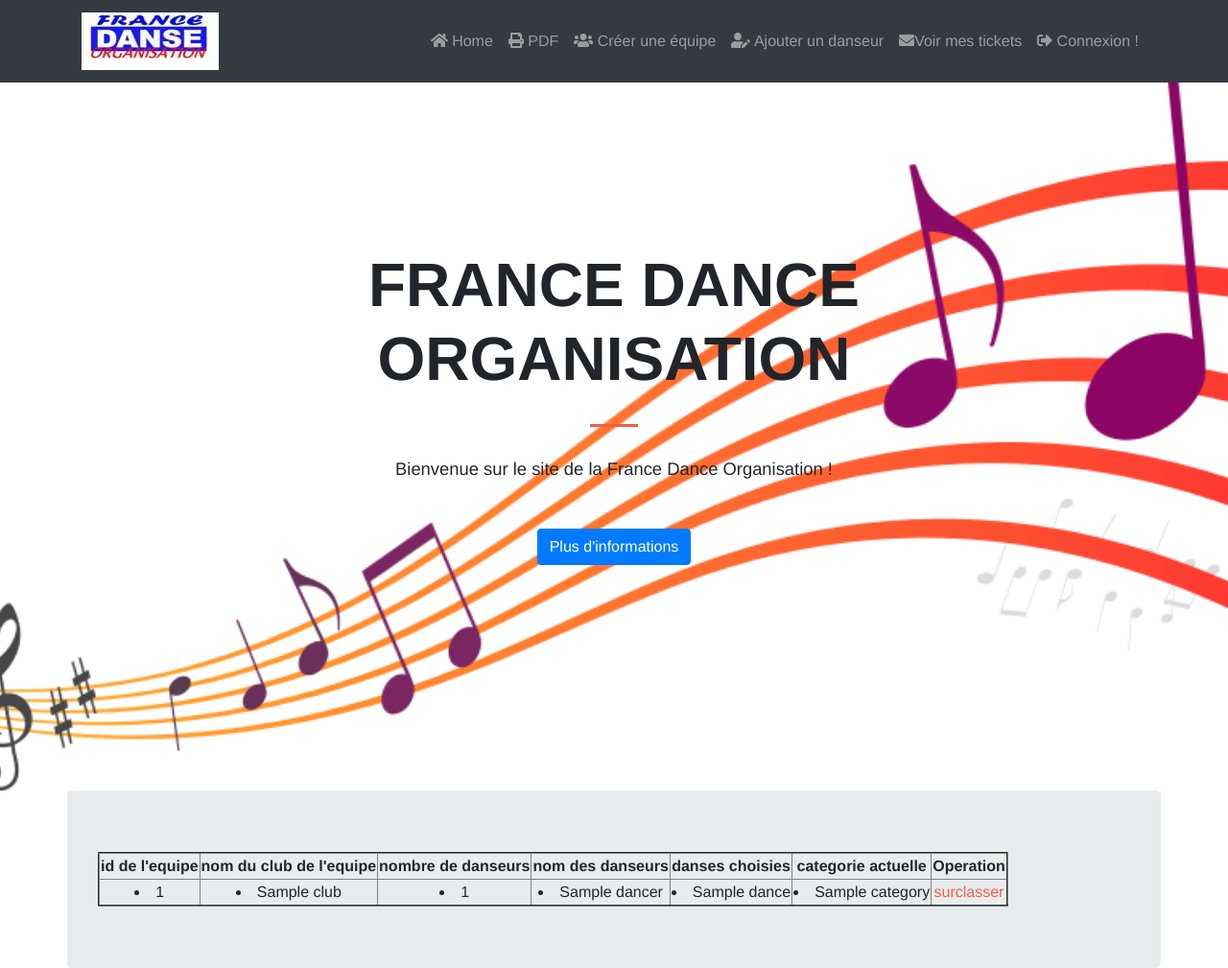
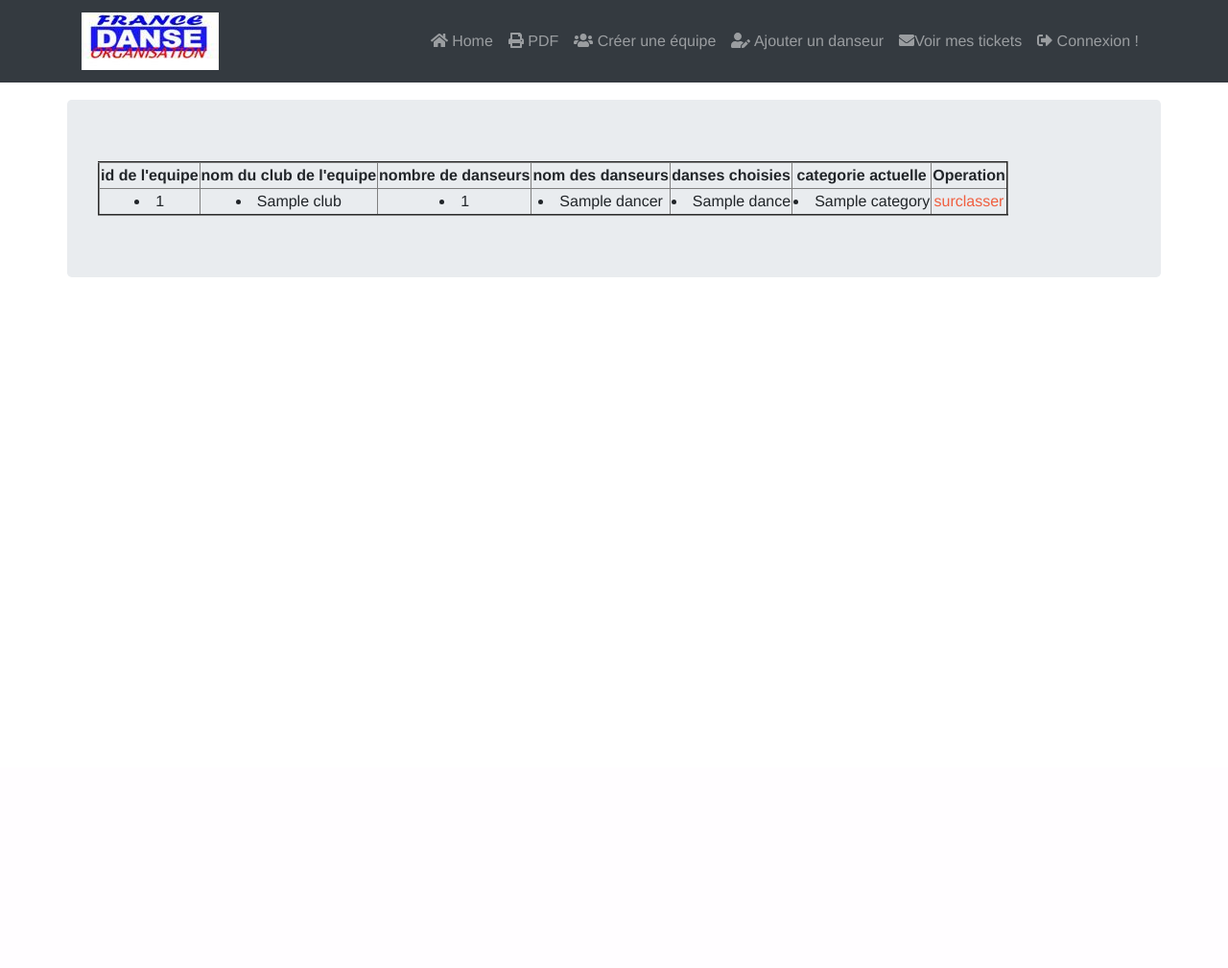
Before and after one commit to Neileruaa/FDO_site, a Symfony app: template templates/admin/surclassement.html.twig in a window 1280 px wide. Shown: the whole page at 96% size. After the commit the page ends 289 px from the top, so only its background shows below. Run offline with Twig, Linux system fonts and the light colour scheme; the template is opened without the code that fills it: most values are stand-ins (such as "Sample title", 1, 10 or a date in 2020); some libraries are stand-ins or nearby versions.

Commit message:
margin pour regler probleme du contenu se placant sous la navbar

```diff
--- a/templates/base.html.twig
+++ b/templates/base.html.twig
@@ -80,25 +80,7 @@
         </div>
     </nav>
 {% endblock %}
-{% block header %}
-    <header class="masthead text-center text-black d-flex">
-        <div class="container my-auto">
-            <div class="row">
-                <div class="col-lg-10 mx-auto">
-                    <h1 class="text-uppercase">
-                        <strong>France Dance Organisation</strong>
-                    </h1>
-                    <hr>
-                </div>
-                <div class="col-lg-8 mx-auto">
-                    <p class="text-faded mb-5">Bienvenue sur le site de la France Dance Organisation !</p>
-                    <a class="btn btn-primary btn-xl js-scroll-trigger" href="">Plus d'informations</a>
-                </div>
-            </div>
-        </div>
-    </header>
-{% endblock %}
-<div class="container text-center jumbotron">
+<div class="container text-center jumbotron" style="margin-top: 80px;">
     {% block body %}
 
 
```
